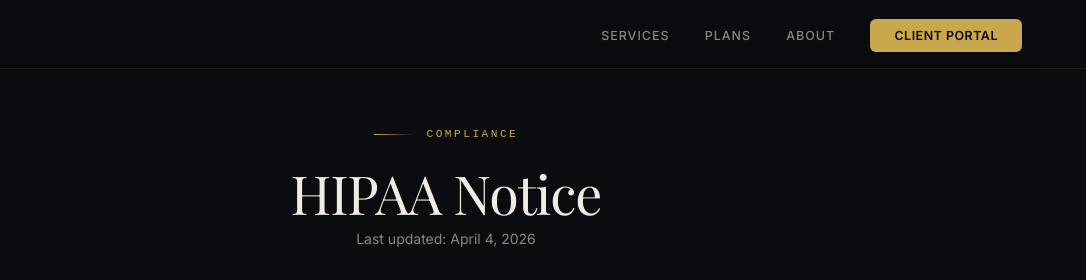
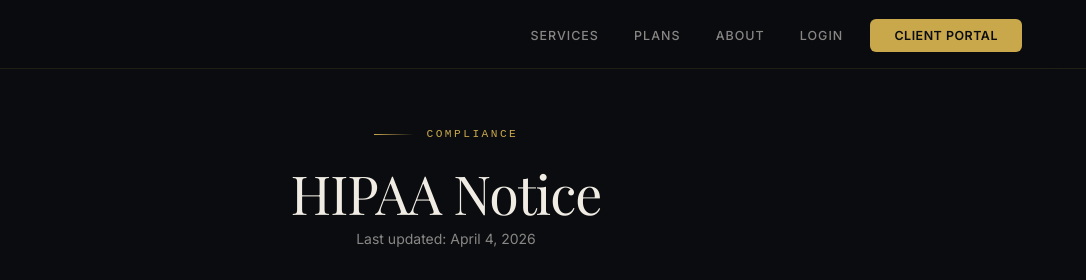
Before and after one commit to NEWLEV/NLCFIRM, a website: page public/hipaa-notice.html in a window 1280 px wide. Shown: the top 280 px of the page, 194-1280 px from the left. Drawn offline with nearby package versions, Linux system fonts and the light colour scheme; no server answers.

Commit message:
feat: Add Login button to legal pages navigation

```diff
--- a/public/hipaa-notice.html
+++ b/public/hipaa-notice.html
@@ -40,6 +40,7 @@
     <li><a href="/#services">Services</a></li>
     <li><a href="/#plans">Plans</a></li>
     <li><a href="/about.html">About</a></li>
+    <li><a href="/portal-login.html" class="nav-login">Login</a></li>
     <li><a href="/portal-login.html" class="nav-cta">Client Portal</a></li>
   </ul>
 </nav>
```
Also changed, not shown: public/privacy.html (+1 -0 lines), public/terms.html (+1 -0 lines).
